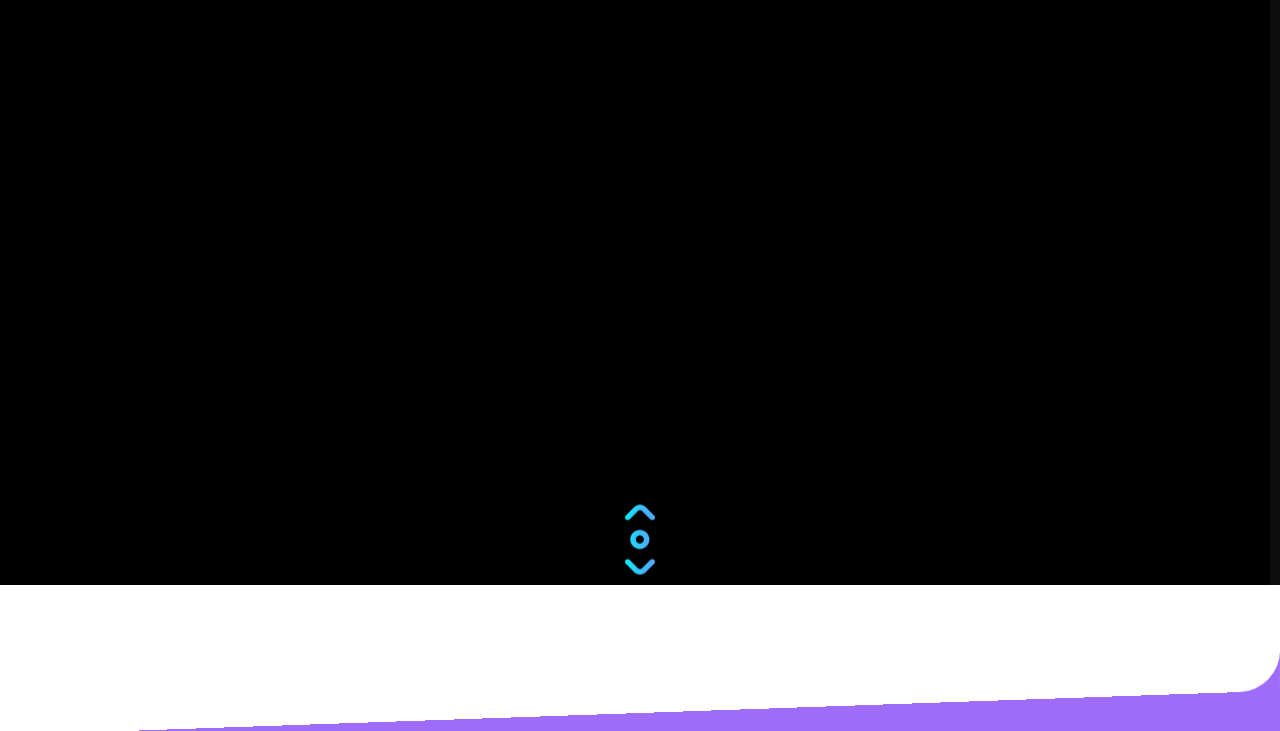
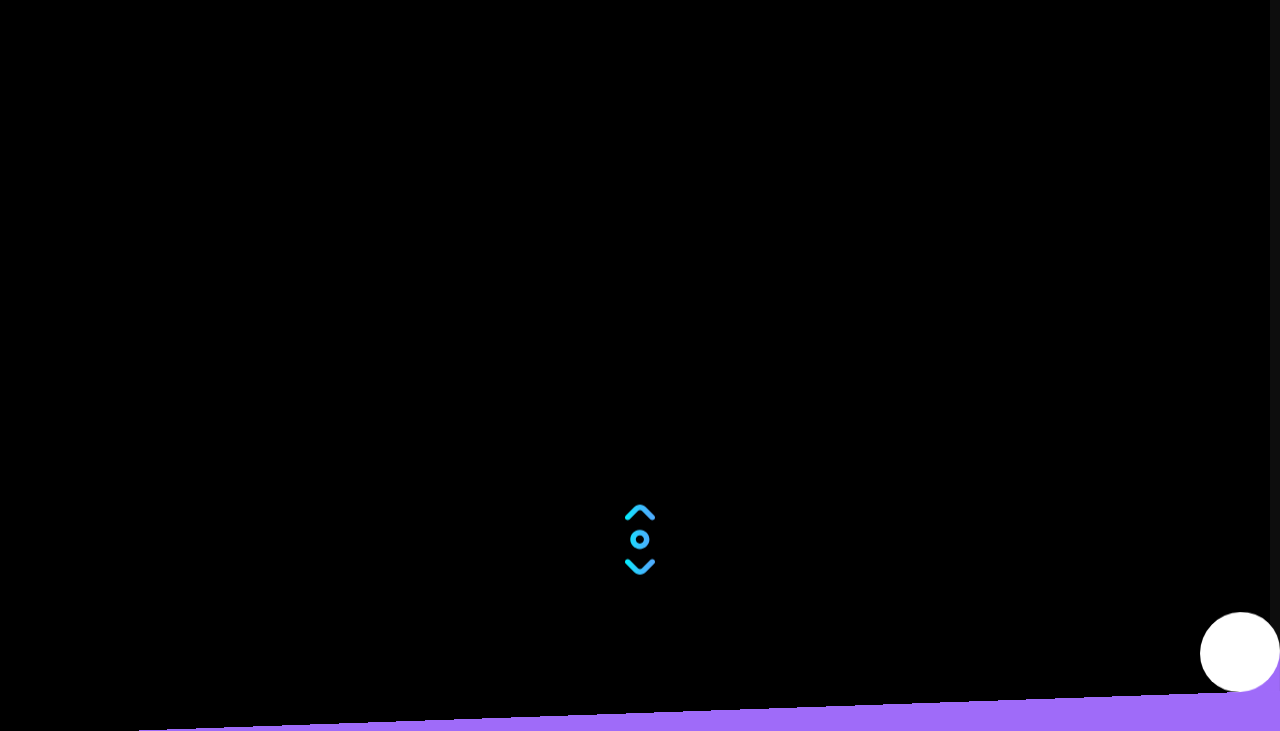
Before and after one commit to ShobhitSahoo/MyCaptain_Front_End_Task, a plain HTML site: page index.html in a window 1280 px wide. Shown: the part 66-797 px from the top of the page. Drawn offline with Linux system fonts and the light colour scheme.

Commit message:
Update styles.css

```diff
--- a/Styles/styles.css
+++ b/Styles/styles.css
@@ -477,6 +477,6 @@ nav ul li a:hover {
     filter: blur(30px);
 
 }
-section {
+body {
     background: #000;
 }
```
